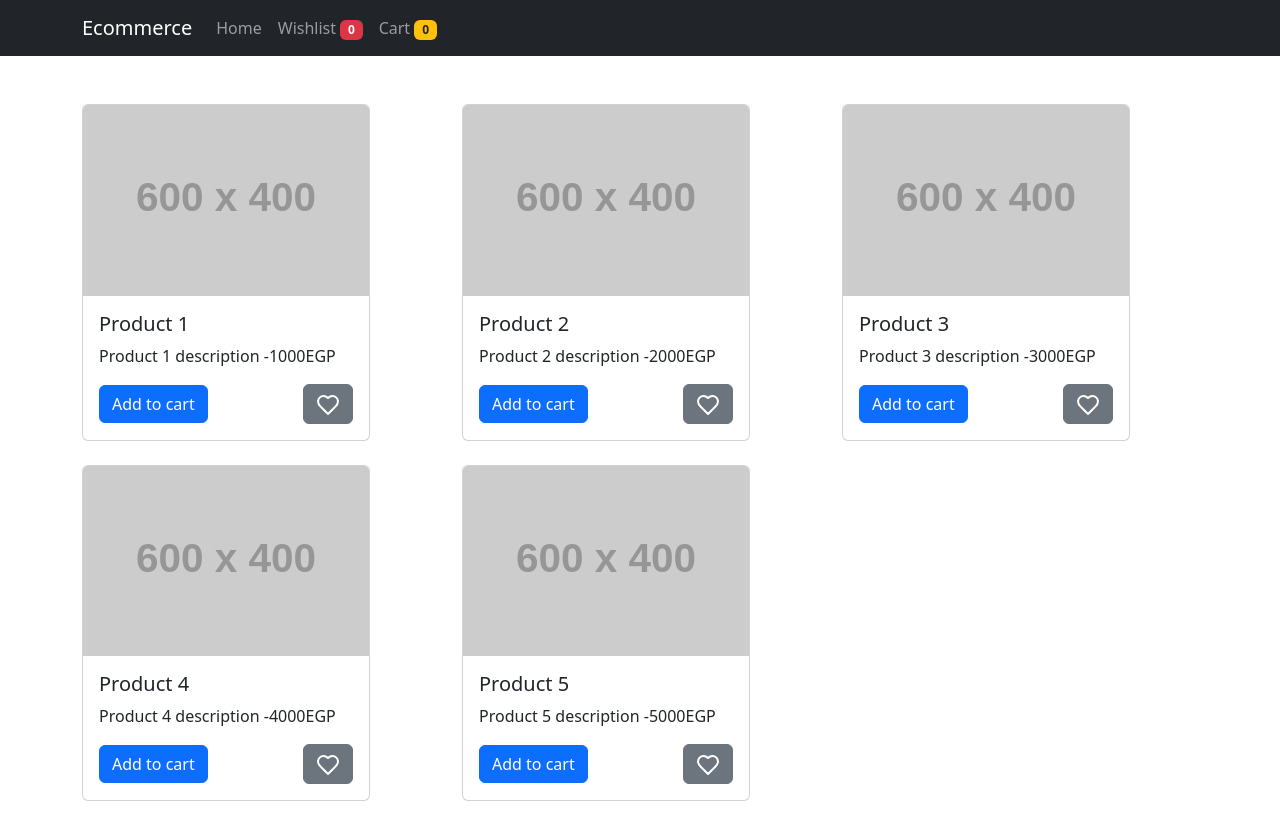
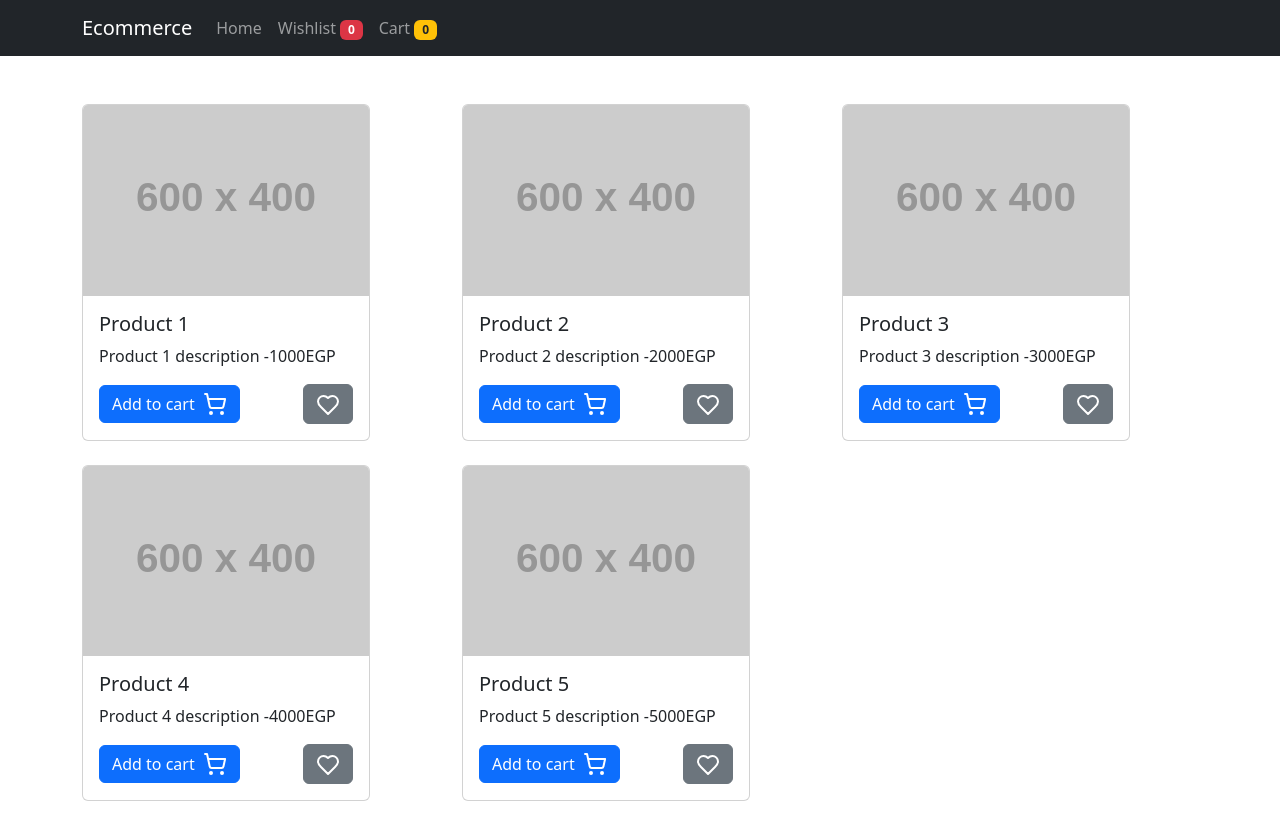
Before and after one commit to MohammadKhallaf/g-two-ecommerce, a React (Create React App) app: page / in a window 1280 px wide. Shown: the top 840 px of the page. Built offline with nearby package versions, Linux system fonts and the light colour scheme.

Commit message:
3- implement remove from cart & prevent adding the product more than one time to the wishlist

```diff
--- a/src/App.js
+++ b/src/App.js
@@ -57,6 +57,17 @@ function App() {
     });
   };
 
+  const removeFromCart = (product) => {
+    setCart((prevState) => {
+      const idx = prevState.findIndex((item) => item.id === product.id);
+      if (idx > -1) {
+        return prevState.filter((item) => item.id !== product.id);
+      } else {
+        return prevState;
+      }
+    });
+  };
+
   const toggleWish = (product) => {
     setWishList((prevState) => {
       const inWishList = prevState[product.id];
@@ -71,7 +82,7 @@ function App() {
   };
 
   return (
-    <CartContext.Provider value={{ cart, addToCart, wishList, toggleWish }}>
+    <CartContext.Provider value={{ cart, addToCart, removeFromCart, wishList, toggleWish }}>
       <BrowserRouter>
         <div>
           <CustomNavbar />
--- a/src/components/CustomNavbar.jsx
+++ b/src/components/CustomNavbar.jsx
@@ -15,14 +15,14 @@ function CustomNavbar() {
           Ecommerce
         </Navbar.Brand>
         <Nav className="me-auto">
-          <Nav.Link href="#home">Home</Nav.Link>
+          <Nav.Link as={Link} to="/">Home</Nav.Link>
           <Nav.Link as={Link} to="wishlist">
             Wishlist <Badge bg="danger">{Object.keys(wishList).length}</Badge>
           </Nav.Link>
           <Nav.Link as={Link} to="cart">
             Cart{" "}
             <Badge bg="warning" text="dark">
-              {cart.length}
+              {cart.reduce((a, b) => a + b.qty, 0)}
             </Badge>
           </Nav.Link>
         </Nav>
--- a/src/components/ProductCard.jsx
+++ b/src/components/ProductCard.jsx
@@ -19,8 +19,25 @@ function ProductCard({ product }) {
             onClick={() => {
               addToCart(product);
             }}
+            className="d-flex align-items-center gap-2"
           >
             Add to cart
+            <svg
+              xmlns="http://www.w3.org/2000/svg"
+              width="24"
+              height="24"
+              viewBox="0 0 24 24"
+              fill="none"
+              stroke="currentColor"
+              strokeWidth="2"
+              strokeLinecap="round"
+              strokeLinejoin="round"
+              className="lucide lucide-shopping-cart"
+            >
+              <circle cx="8" cy="21" r="1" />
+              <circle cx="19" cy="21" r="1" />
+              <path d="M2.05 2.05h2l2.66 12.42a2 2 0 0 0 2 1.58h9.78a2 2 0 0 0 1.95-1.57l1.65-7.43H5.12" />
+            </svg>
           </Button>
           <Button
             variant={wishList[product.id] ? "danger" : "secondary"}
@@ -33,10 +50,10 @@ function ProductCard({ product }) {
               viewBox="0 0 24 24"
               fill="none"
               stroke="currentColor"
-              stroke-width="2"
-              stroke-linecap="round"
-              stroke-linejoin="round"
-              class="lucide lucide-heart"
+              strokeWidth="2"
+              strokeLinecap="round"
+              strokeLinejoin="round"
+              className="lucide lucide-heart"
             >
               <path d="M19 14c1.49-1.46 3-3.21 3-5.5A5.5 5.5 0 0 0 16.5 3c-1.76 0-3 .5-4.5 2-1.5-1.5-2.74-2-4.5-2A5.5 5.5 0 0 0 2 8.5c0 2.3 1.5 4.05 3 5.5l7 7Z" />
             </svg>
--- a/src/pages/CartPage.jsx
+++ b/src/pages/CartPage.jsx
@@ -3,13 +3,23 @@ import Stack from "react-bootstrap/Stack";
 import Card from "react-bootstrap/Card";
 import { useContext } from "react";
 import { CartContext } from "../CartContext";
+import { Button } from "react-bootstrap";
 
 // 1. create file js or jsx
 // 2. function ComponentName
 // 3. return <></>
 // 4. export
 function CartPage() {
-  const { cart, addToCart } = useContext(CartContext);
+  const { cart, removeFromCart } = useContext(CartContext);
+
+  if (cart.length === 0) {
+    return (
+      <Stack className="my-5">
+        <h1 className="text-center">Cart is empty!</h1>
+      </Stack>
+    );
+  }
+
   // cart => map
   return (
     <Container className="my-5">
@@ -25,7 +35,32 @@ function CartPage() {
           return (
             <Card key={arg2}>
               <Card.Body>
-                {product.name} x{product.qty}
+                <div className="d-flex justify-content-between align-items-center gap-5">
+                  {product.name} x{product.qty}
+                  <Button
+                    variant="danger"
+                    onClick={() => removeFromCart(product)}
+                  >
+                    <svg
+                      xmlns="http://www.w3.org/2000/svg"
+                      width="24"
+                      height="24"
+                      viewBox="0 0 24 24"
+                      fill="none"
+                      stroke="currentColor"
+                      strokeWidth="2"
+                      strokeLinecap="round"
+                      strokeLinejoin="round"
+                      className="lucide lucide-trash-2"
+                    >
+                      <path d="M3 6h18" />
+                      <path d="M19 6v14c0 1-1 2-2 2H7c-1 0-2-1-2-2V6" />
+                      <path d="M8 6V4c0-1 1-2 2-2h4c1 0 2 1 2 2v2" />
+                      <line x1="10" x2="10" y1="11" y2="17" />
+                      <line x1="14" x2="14" y1="11" y2="17" />
+                    </svg>
+                  </Button>
+                </div>
               </Card.Body>
             </Card>
           );
```
